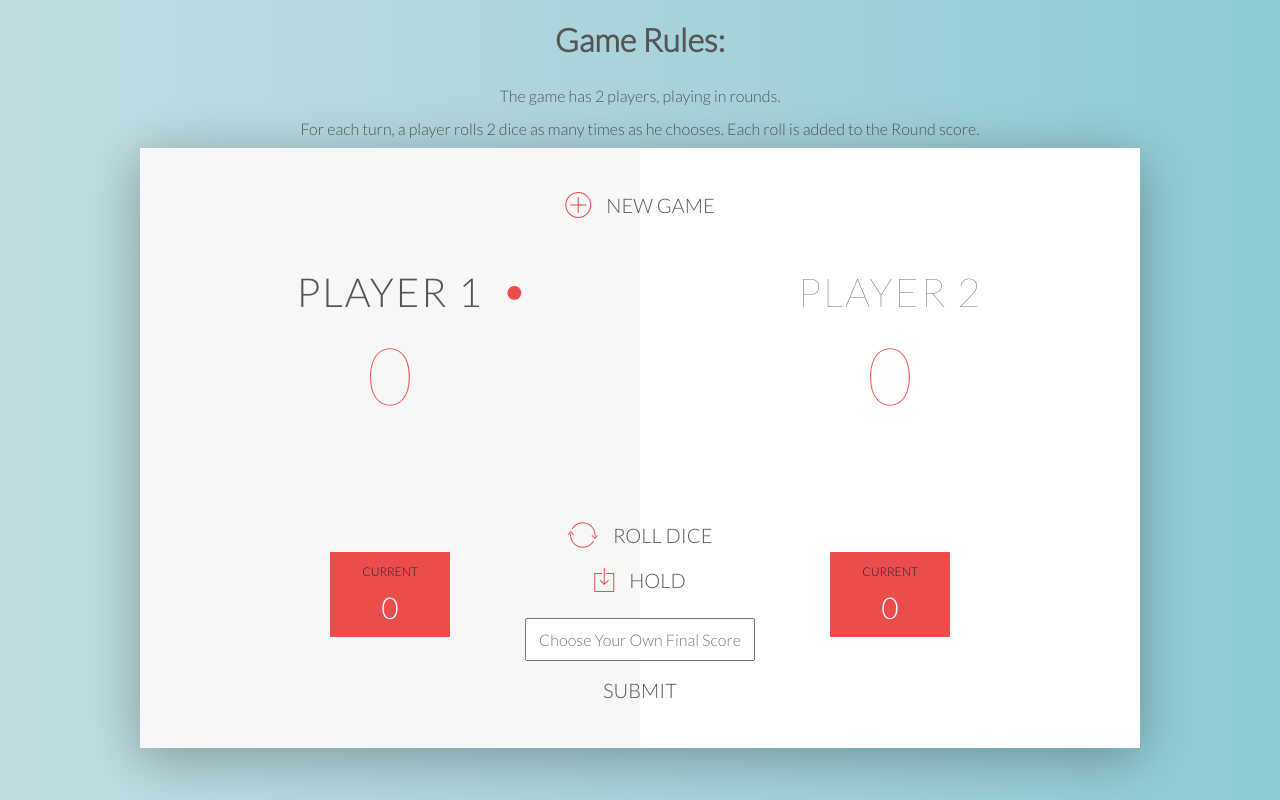
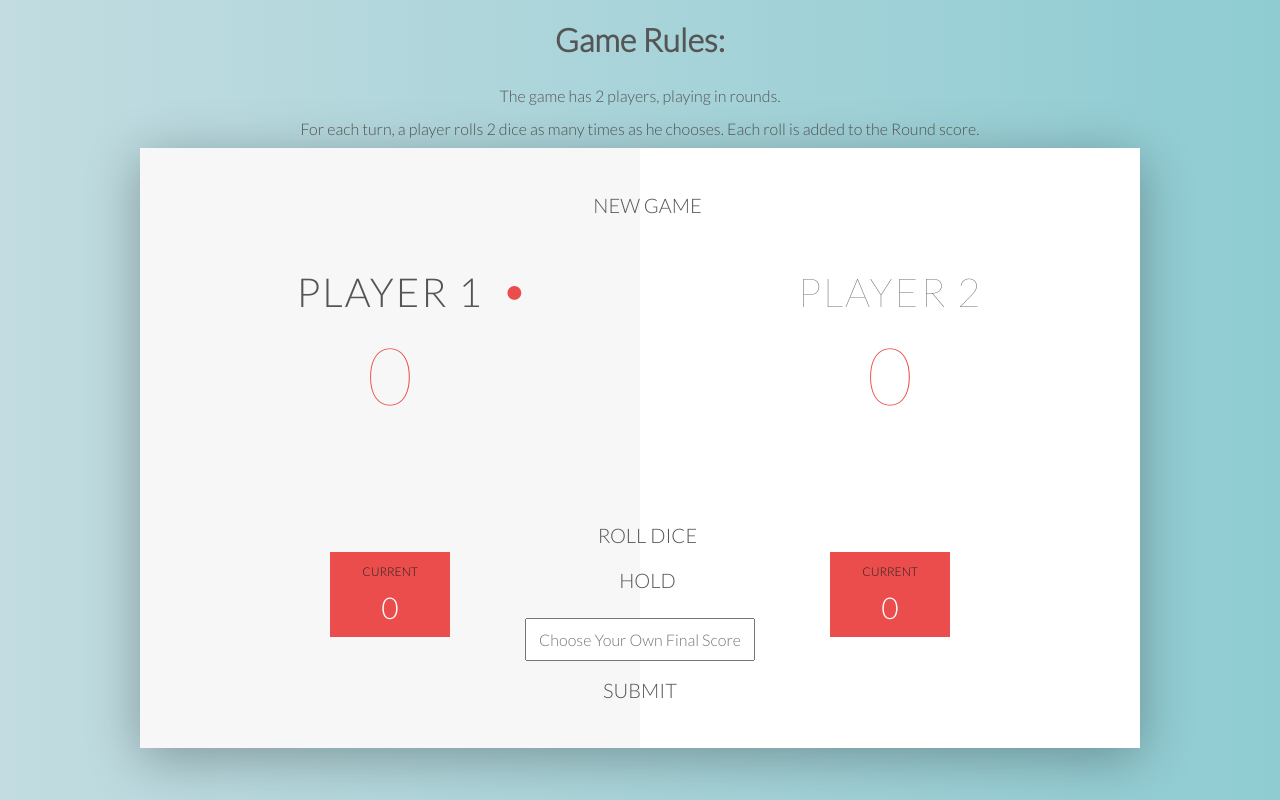
Before and after one commit to stacygarrett/dice-game, a plain HTML site: page index2.html in a window 1280 px wide. Drawn offline with nearby package versions, Linux system fonts and the light colour scheme.

Commit message:
Add files via upload

```diff
--- a/index2.html
+++ b/index2.html
@@ -3,7 +3,7 @@
     <head>
         <meta charset="UTF-8">
         <link href="https://fonts.googleapis.com/css?family=Lato:100,300,600" rel="stylesheet" type="text/css">
-        <link href="http://code.ionicframework.com/ionicons/2.0.1/css/ionicons.min.css" rel="stylesheet" type="text/css">
+        <link href="https://unpkg.com/ionicons@4.5.10-0/dist/css/ionicons.min.css" rel="stylesheet">
         <link type="text/css" rel="stylesheet" href="style.css">
 
         <title>Pig Game</title>
```
Also changed, not shown: app.js (+0 -51 lines).
